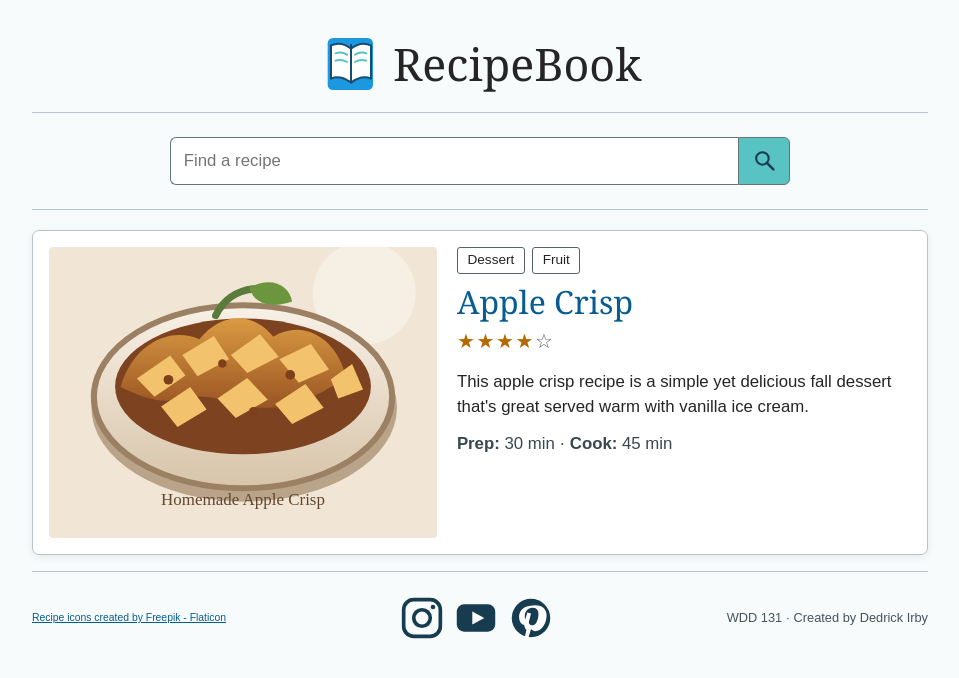
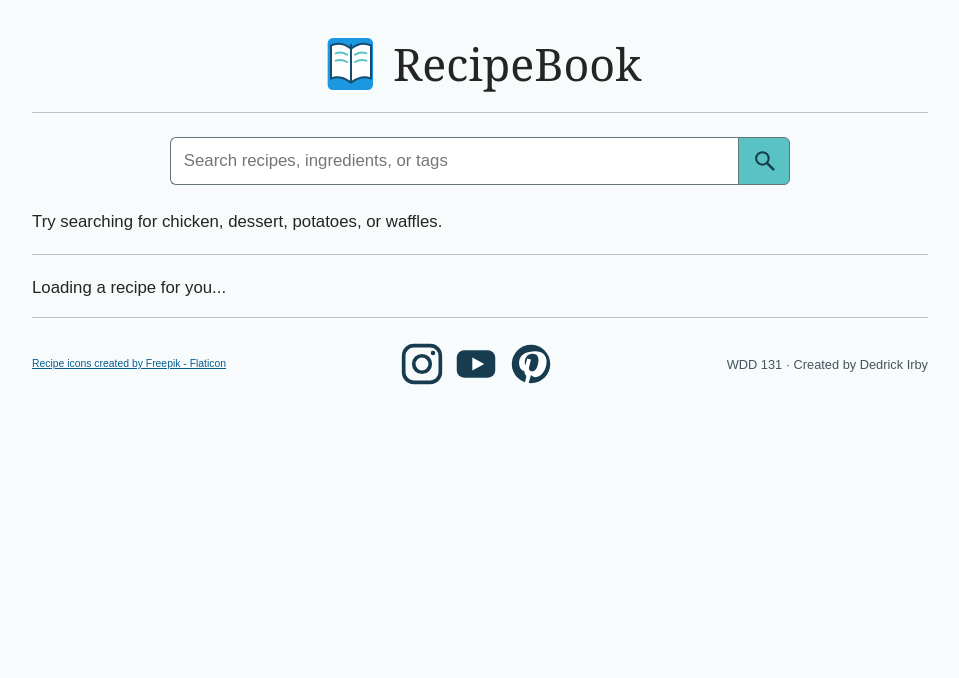
Before and after one commit to Reshun612/wdd131, a plain HTML site: page recipes/index.html in a window 1280 px wide. Shown: the whole page, without its empty margins (160-1119 px from the left). Drawn offline with Linux system fonts and the light colour scheme; a web font is replaced by a local one.

Commit message:
Complete Recipe Book Part 2 page structure

```diff
--- a/recipes/index.html
+++ b/recipes/index.html
@@ -25,41 +25,25 @@
   </header>
 
   <main>
-    <form class="search" role="search" action="#" method="get">
+    <form class="search" id="recipe-search" role="search">
       <label class="visually-hidden" for="site-search">Find a recipe</label>
-      <input type="search" id="site-search" name="q" placeholder="Find a recipe" autocomplete="off">
+      <input type="search" id="site-search" name="q" placeholder="Search recipes, ingredients, or tags" autocomplete="off">
       <button type="submit" aria-label="Search recipes">
         <img src="images/search.svg" alt="" width="24" height="24">
       </button>
     </form>
 
+    <p class="search-help" id="search-help">Try searching for chicken, dessert, potatoes, or waffles.</p>
     <hr>
 
-    <section class="recipe-list" aria-label="Featured recipe">
-      <figure class="recipe">
-        <img class="recipe__image" src="images/apple-crisp.svg" alt="Warm apple crisp topped with a golden oat crumble" width="640" height="480">
-        <figcaption class="recipe__content">
-          <ul class="recipe__tags" aria-label="Recipe categories">
-            <li>Dessert</li>
-            <li>Fruit</li>
-          </ul>
-          <h1><a href="#apple-crisp">Apple Crisp</a></h1>
-          <p class="recipe__ratings">
-            <span class="rating" role="img" aria-label="Rating: 4 out of 5 stars">
-              <span aria-hidden="true">★</span><span aria-hidden="true">★</span><span aria-hidden="true">★</span><span aria-hidden="true">★</span><span class="empty-star" aria-hidden="true">☆</span>
-            </span>
-          </p>
-          <p class="recipe__description">This apple crisp recipe is a simple yet delicious fall dessert that's great served warm with vanilla ice cream.</p>
-          <p class="recipe__meta"><strong>Prep:</strong> 30 min <span aria-hidden="true">·</span> <strong>Cook:</strong> 45 min</p>
-        </figcaption>
-      </figure>
+    <section class="recipe-list" id="recipe-list" aria-label="Recipes" aria-live="polite">
+      <p class="loading-message">Loading a recipe for you...</p>
     </section>
   </main>
 
   <footer class="site-footer">
     <a class="attribution" href="https://www.flaticon.com/free-icons/recipe" title="recipe icons">Recipe icons created by Freepik - Flaticon</a>
     <nav class="social" aria-label="Social media">
-      <!-- Social media icon artwork provided under CC from https://www.iconfinder.com/AlfredoCreates -->
       <a href="https://www.instagram.com/" aria-label="Instagram"><img src="images/instagram_icon.svg" alt="" width="44" height="44"></a>
       <a href="https://www.youtube.com/" aria-label="YouTube"><img src="images/youtube_icon.svg" alt="" width="44" height="44"></a>
       <a href="https://www.pinterest.com/" aria-label="Pinterest"><img src="images/pinterest_icon.svg" alt="" width="44" height="44"></a>
```
